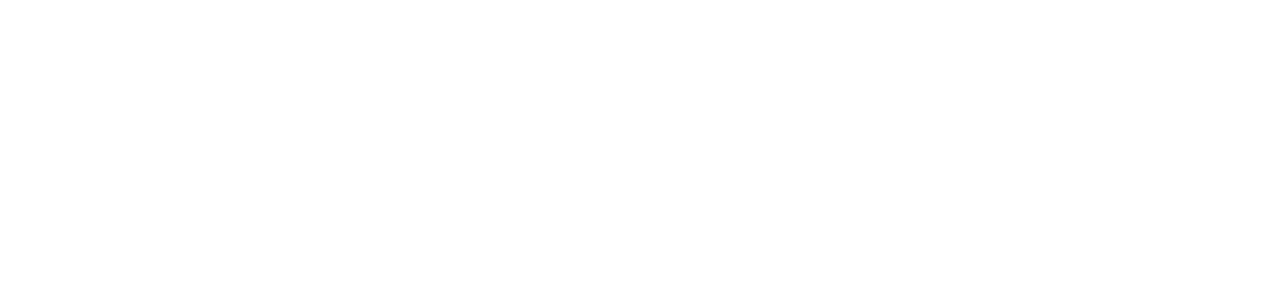
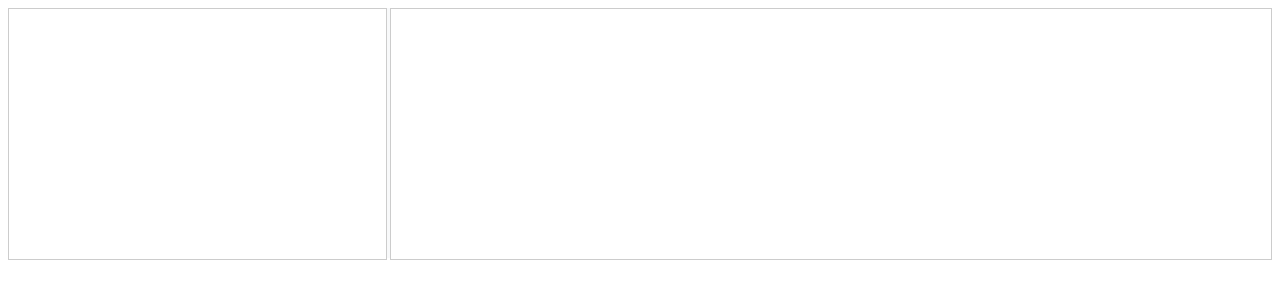
Before and after one commit to huymach91/ngx-basic-splitter, an Angular app: page / in a window 1280 px wide. Shown: the top 300 px of the page. Built offline with nearby package versions, Linux system fonts and the light colour scheme.

Commit message:
3 files modified

```diff
--- a/src/app/app.component.css
+++ b/src/app/app.component.css
@@ -1,3 +1,19 @@
-p {
-  font-family: Lato;
+.row {
+  display: flex;
+  flex-direction: row;
+  height: 250px;
 }
+
+.row .left,
+.row .right {
+  border: 1px solid #ccc;
+  height: 100%;
+}
+
+.row .left {
+  width: 30%;
+}
+
+.row .right {
+  width: 70%;
+}
--- a/src/app/app.component.html
+++ b/src/app/app.component.html
@@ -1,5 +1,5 @@
-<div class="container">
-  <div></div>
-  <div ></div>
-  <div></div>
+<div class="row">
+  <div class="left"></div>
+  <div ngx-splitter></div>
+  <div class="right"></div>
 </div>
--- a/src/app/ngx-splitter/ngx-splitter.directive.ts
+++ b/src/app/ngx-splitter/ngx-splitter.directive.ts
@@ -1,10 +1,31 @@
-import { Directive, Input } from '@angular/core';
+import { AfterViewInit, Directive, ElementRef, Input } from '@angular/core';
+
+export enum DirectionEnum {
+  vertical = 'vertical',
+  horizontal = 'horizontal',
+}
 
 @Directive({
   selector: '[ngx-splitter]',
 })
-export class NgxSplitterDirective {
-  @Input('direction') direction: 'vertical' | 'horizontal';
+export class NgxSplitterDirective implements AfterViewInit {
+  @Input('direction') direction: DirectionEnum = DirectionEnum.horizontal;
 
-  constructor() {}
+  constructor(private element: ElementRef) {}
+
+  ngAfterViewInit() {
+    console.log('dasdasd');
+    this.setStyle();
+  }
+
+  setStyle() {
+    const element = this.element.nativeElement as HTMLDivElement;
+    element.style.setProperty(
+      'cursor',
+      this.direction === DirectionEnum.horizontal ? 'col-resize' : 'row-resize'
+    );
+    element.style.setProperty('width', '3px');
+    element.style.setProperty('background-color', '#f8f9fa');
+    element.style.setProperty('height', '100%');
+  }
 }
```
